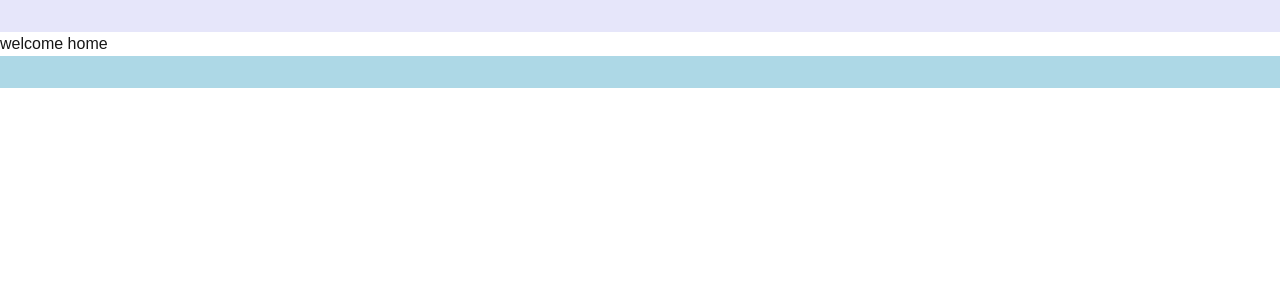
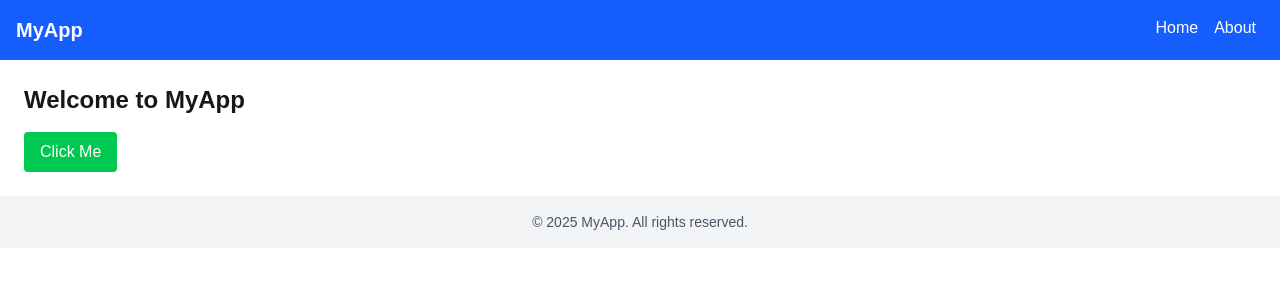
Before and after one commit to jasjeet774/NextJs_Practice, a Next.js app: page / in a window 1280 px wide. Shown: the top 300 px of the page. Built offline with nearby package versions, Linux system fonts and the light colour scheme.

Commit message:
working with button and show alert

```diff
--- a/package.json
+++ b/package.json
@@ -9,9 +9,9 @@
     "lint": "next lint"
   },
   "dependencies": {
-    "next": "15.3.3",
-    "react": "^19.0.0",
-    "react-dom": "^19.0.0"
+    "next": "^15.3.4",
+    "react": "^19.1.0",
+    "react-dom": "^19.1.0"
   },
   "devDependencies": {
     "@eslint/eslintrc": "^3",
--- a/src/app/layout.tsx
+++ b/src/app/layout.tsx
@@ -1,47 +1,28 @@
-import type { Metadata } from "next";
-import { Geist, Geist_Mono } from "next/font/google";
-import "./globals.css";
+import './globals.css';
+import { ReactNode } from 'react';
+import Link from 'next/link';
 
-const geistSans = Geist({
-  variable: "--font-geist-sans",
-  subsets: ["latin"],
-});
-
-const geistMono = Geist_Mono({
-  variable: "--font-geist-mono",
-  subsets: ["latin"],
-});
-
-export const metadata: Metadata = {
-  title: "Create Next App",
-  description: "Generated by create next app",
+export const metadata = {
+  title: 'My App',
+  description: 'Learning Next.js with TypeScript',
 };
 
-export default function RootLayout({
-  children,
-}: Readonly<{
-  children: React.ReactNode;
-}>) {
+export default function RootLayout({ children }: { children: ReactNode }) {
   return (
     <html lang="en">
-      <body
-        className={`${geistSans.variable} ${geistMono.variable} antialiased`}
-      >
-        <header
-        style={{backgroundColor:"lavender",
-          padding:"1rem"
-        }}
-        >
+      <body>
+        <header className="bg-blue-600 text-white p-4 flex justify-between">
+          <h1 className="text-xl font-bold">MyApp</h1>
+          <nav>
+            <Link href="/" className="mx-2">Home</Link>
+            <Link href="/about" className="mx-2">About</Link>
+          </nav>
+        </header>
 
-        </header>
-        {children}
+        <main className="p-6">{children}</main>
 
-            <footer
-        style={{backgroundColor:"lightblue",
-          padding:"1rem"
-        }}
-        >
-
+        <footer className="bg-gray-100 text-center py-4 text-sm text-gray-600">
+          © 2025 MyApp. All rights reserved.
         </footer>
       </body>
     </html>
--- a/src/app/page.tsx
+++ b/src/app/page.tsx
@@ -1,3 +1,15 @@
-export default function Home(){
-  return <h1>welcome home</h1>
+'use client';
+import Button from '../components/button';
+
+export default function Home() {
+  const handleClick = () => {
+    alert('Button clicked!');
+  };
+
+  return (
+    <div>
+      <h1 className="text-2xl font-bold mb-4">Welcome to MyApp</h1>
+      <Button text="Click Me" onClick={handleClick} />
+    </div>
+  );
 }
--- /dev/null
+++ b/src/components/button.tsx
@@ -0,0 +1,17 @@
+import React from 'react';
+
+interface ButtonProps {
+  text: string;
+  onClick: () => void;
+}
+
+export default function Button({ text, onClick }: ButtonProps) {
+  return (
+    <button
+      onClick={onClick}
+      className="bg-green-500 hover:bg-green-600 text-white px-4 py-2 rounded"
+    >
+      {text}
+    </button>
+  );
+}
```
Also changed, not shown: 1 other file (tests, documents, lock files or other folders).
